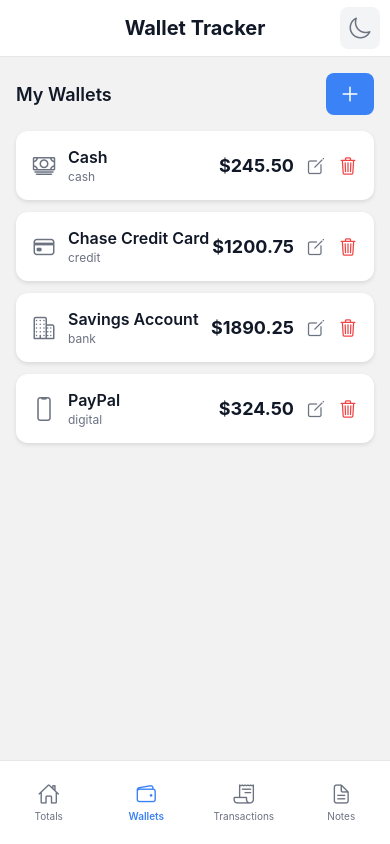
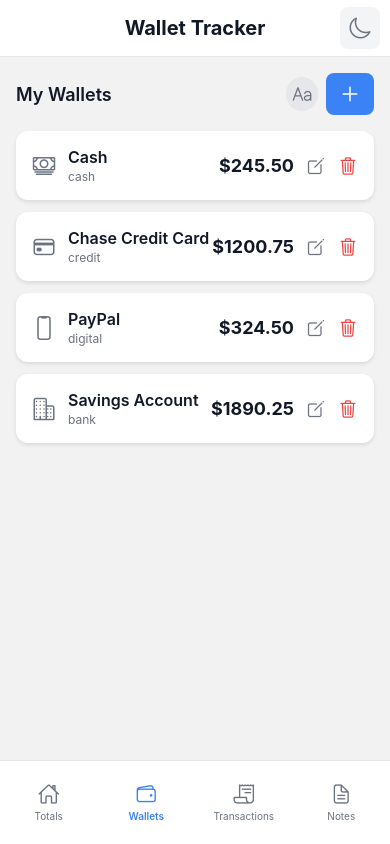
Before and after one commit to El-Yankee/wallet-tracker-app, a React Native app: screen /Wallets in a window 390 px wide. Built offline with nearby package versions, Linux system fonts and the light colour scheme.

Commit message:
first idea to sort by name or amount

```diff
--- a/src/Screens/WalletsScreen.tsx
+++ b/src/Screens/WalletsScreen.tsx
@@ -1,8 +1,5 @@
-"use client";
-
-import type React from "react";
-import { useState } from "react";
-import { ScrollView, View, Text, TouchableOpacity, Alert } from "react-native";
+import React, { useState, useMemo } from "react";
+import { View, Text, TouchableOpacity, Alert, ScrollView } from "react-native";
 import { Ionicons } from "@expo/vector-icons";
 import { useAppContext } from "../Context/AppContext";
 import { WalletModal } from "../Components/Modals/WalletModal";
@@ -29,6 +26,7 @@ export const WalletsScreen: React.FC = () => {
   const { wallets, setWallets, isDarkMode } = useAppContext();
   const [isModalOpen, setIsModalOpen] = useState(false);
   const [editingWallet, setEditingWallet] = useState<Wallet | null>(null);
+  const [sortBy, setSortBy] = useState<"name" | "amount">("name");
   const currentStyles = isDarkMode ? darkStyles : styles;
 
   const openAddModal = () => {
@@ -58,11 +56,40 @@ export const WalletsScreen: React.FC = () => {
     );
   };
 
+  // Ordenar wallets según el criterio seleccionado
+  const sortedWallets = useMemo(() => {
+    return [...wallets].sort((a, b) => {
+      if (sortBy === "name") {
+        return a.name.localeCompare(b.name);
+      }
+      if (sortBy === "amount") {
+        return b.amount - a.amount;
+      }
+      return 0;
+    });
+  }, [wallets, sortBy]);
+
   return (
     <View style={currentStyles.content}>
       <ScrollView style={currentStyles.container}>
         <View style={currentStyles.header}>
           <Text style={currentStyles.headerTitle}>My Wallets</Text>
+          <View style={{ flexDirection: "row", alignItems: "center" }}>
+            <TouchableOpacity
+              onPress={() => setSortBy(sortBy === "name" ? "amount" : "name")}
+              style={{
+                marginRight: 8,
+                backgroundColor: "#e5e7eb",
+                borderRadius: 20,
+                padding: 6,
+              }}
+            >
+              <Ionicons
+                name={sortBy === "name" ? "text-outline" : "cash-outline"}
+                size={20}
+                color={currentStyles.iconColor.color}
+              />
+            </TouchableOpacity>
             <TouchableOpacity
               onPress={openAddModal}
               style={currentStyles.addButton}
@@ -70,8 +97,9 @@ export const WalletsScreen: React.FC = () => {
               <Ionicons name="add" size={24} color="#fff" />
             </TouchableOpacity>
           </View>
+        </View>
 
-        {wallets.map((wallet) => (
+        {sortedWallets.map((wallet) => (
           <View key={wallet.id} style={currentStyles.card}>
             <View style={currentStyles.cardContent}>
               <View style={currentStyles.cardLeft}>
```
Lines whose indentation alone changed are shown as unchanged.
